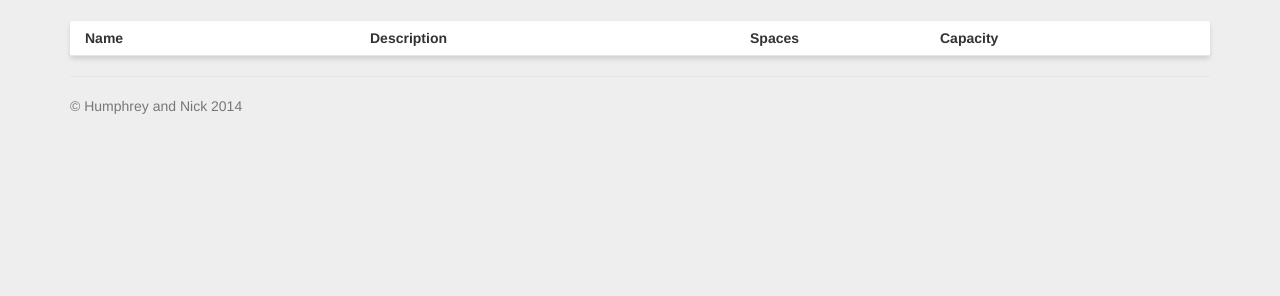
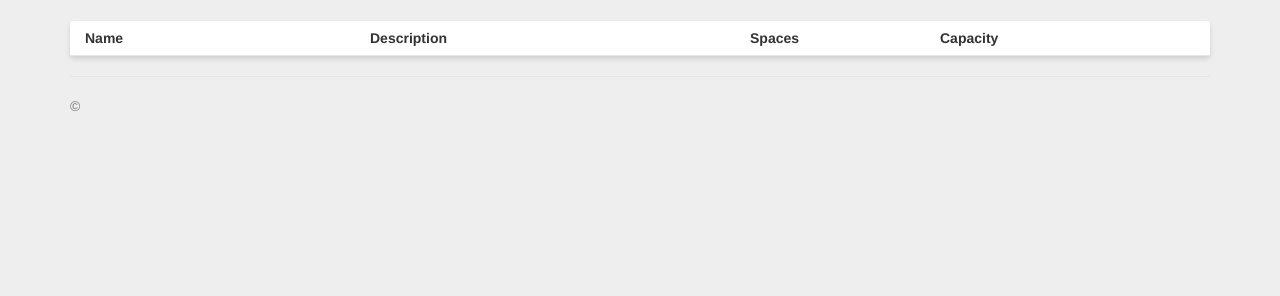
Before and after one commit to kobie2000/ncatparking, a PHP site: page /index.php in a window 1280 px wide. Shown: the part 165-461 px from the top of the page. Run offline with PHP 8.4, Linux system fonts and the light colour scheme; data that the repository does not hold is empty.

Commit message:
Update footer.php

```diff
--- a/aggieparking/server/includes/footer.php
+++ b/aggieparking/server/includes/footer.php
@@ -1,5 +1,5 @@
 <div class="footer">
-	&copy; Humphrey and Nick 2014
+	&copy;
 </div>
 
 </div>
```
